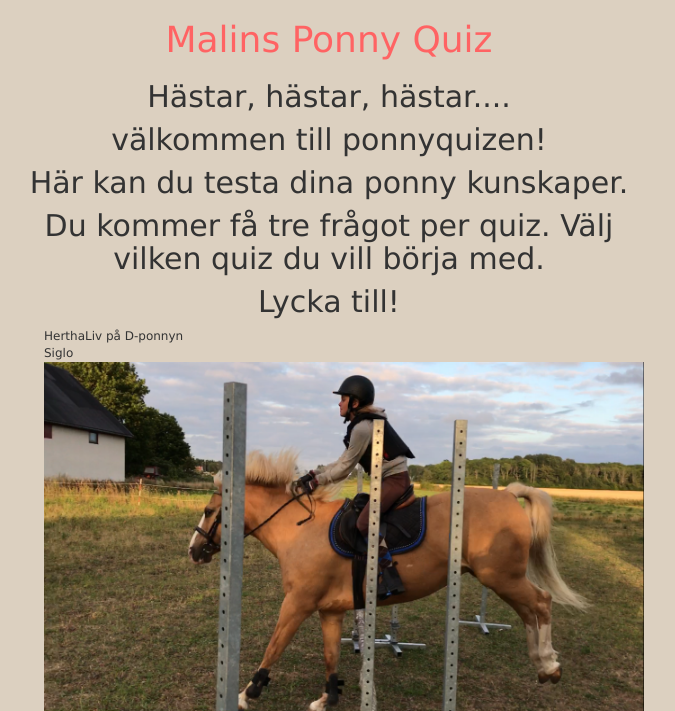
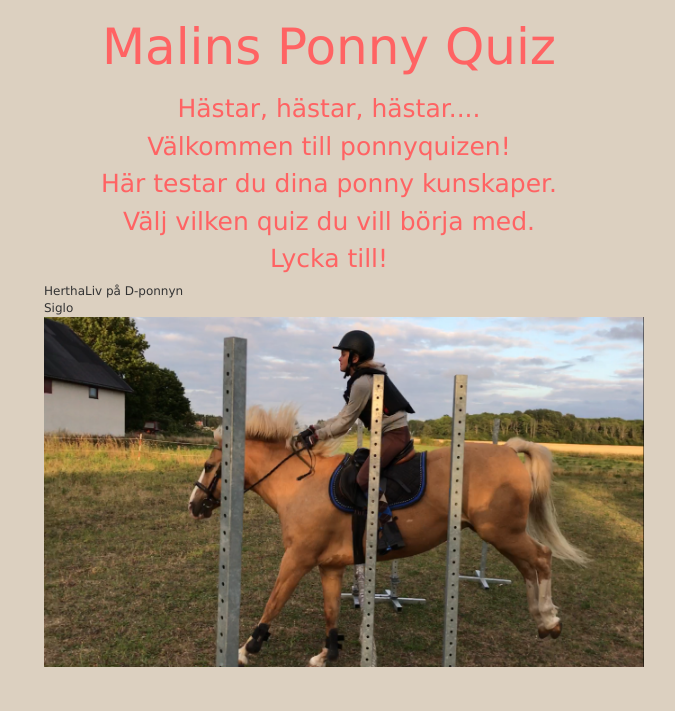
Before and after one commit to KarlbomTjejerna/quizproject, a Django app: page / in a window 1280 px wide. Shown: the top 711 px of the page, without its empty margins (311-986 px from the left). Run offline with Django 3.2, Linux system fonts and the light colour scheme; data that the repository does not hold is empty; some libraries are stand-ins or nearby versions.

Commit message:
test fix

```diff
--- a/quiz/templates/start.html
+++ b/quiz/templates/start.html
@@ -24,9 +24,9 @@
 
 		<h2><center>
          <p> Hästar, hästar, hästar....</p>
-         <p>välkommen till ponnyquizen!</p>
-         <p>Här kan du testa dina ponny kunskaper.</p>
-			   <p> Du kommer få tre frågot per quiz. Välj vilken quiz du vill börja med. </p>
+         <p>Välkommen till ponnyquizen!</p>
+         <p>Här testar du dina ponny kunskaper.</p>
+			   <p>Välj vilken quiz du vill börja med.</p>
          <p>Lycka till!</p>
 </h1></center>
 
--- a/static/style.css
+++ b/static/style.css
@@ -8,12 +8,17 @@ body {
 	}
 
 a {
+
     border: 2px solid red;
-    border-radius: 5px;
+    border-radius: 20px;
 
 }
 
-h1
-{color: rgb(256, 99, 99);
+h1 {font-size: 50px;
+	color: rgb(256, 99, 99);
 
 }
+
+h2 {font-size: 25px;
+	color: rgb(256, 99, 99);
+}
```
Also changed, not shown: static/sigge.JPG (added), static/ängel.JPG (added), 1 other file.
